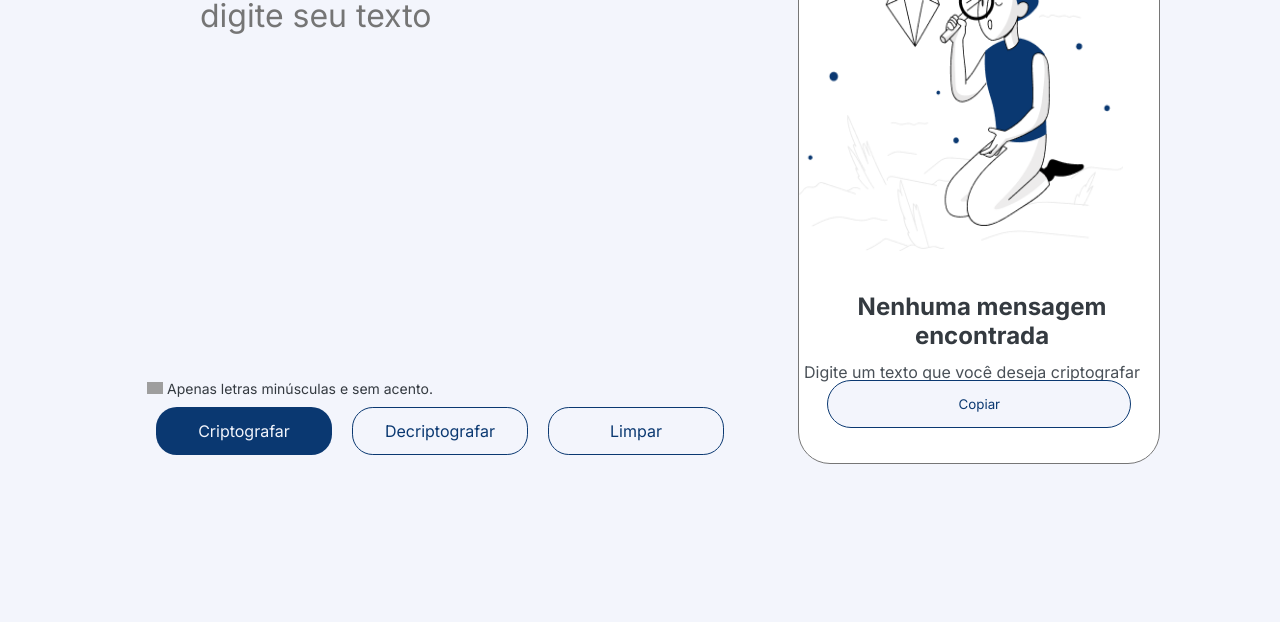
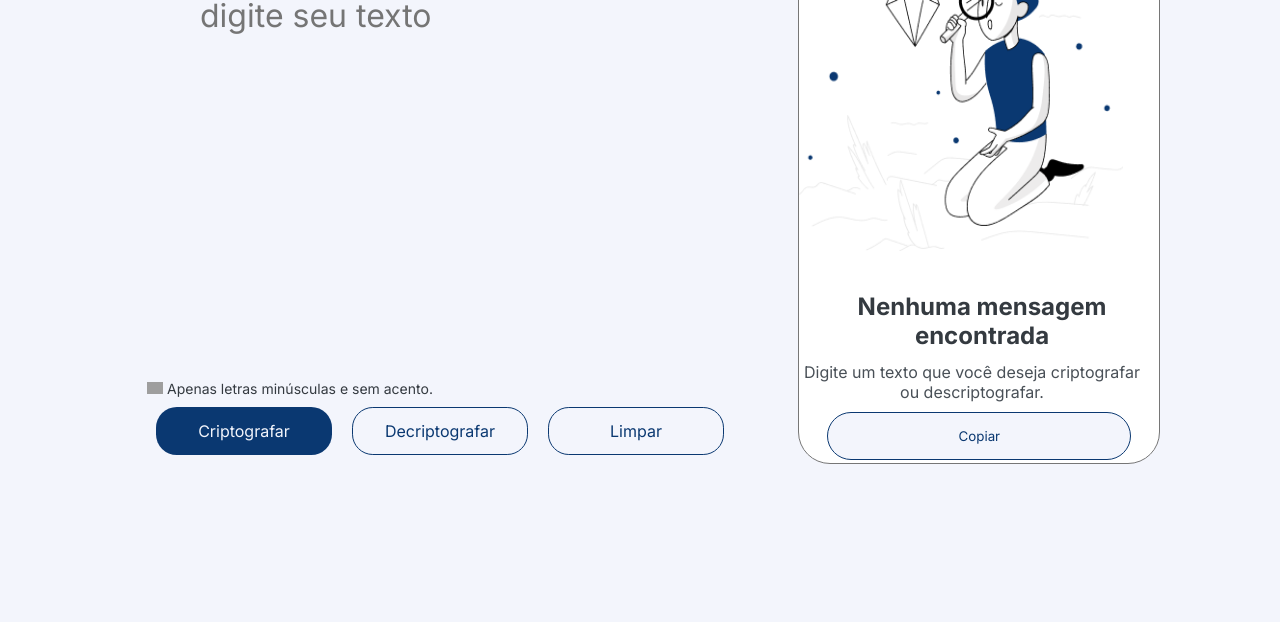
Before and after one commit to Tuanemendes/Decodificador-de-Texto-Alura-Challenges-Oracle-ONE, a plain HTML site: page index.html in a window 1280 px wide. Shown: the part 118-740 px from the top of the page. Drawn offline with Linux system fonts and the light colour scheme.

Commit message:
alteeração do botão respnsividade

```diff
--- a/style.css
+++ b/style.css
@@ -187,7 +187,7 @@ main {
     color: var(--dark-blue-300);
     z-index: 9999;
     margin-left: 7em;
-    margin-top: 28rem;
+    margin-top: 30rem;
 }
 
 .c-footer {
```
